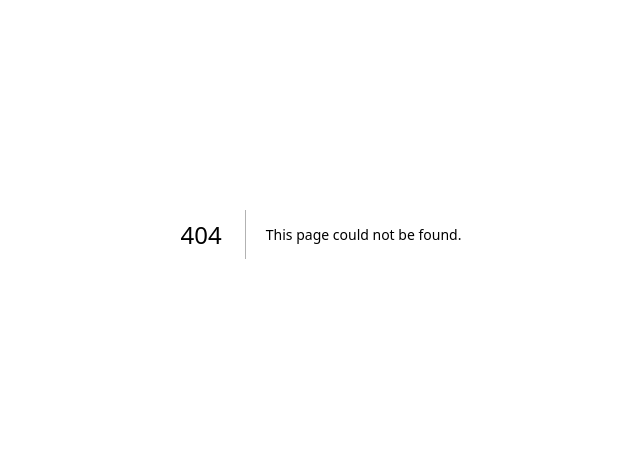
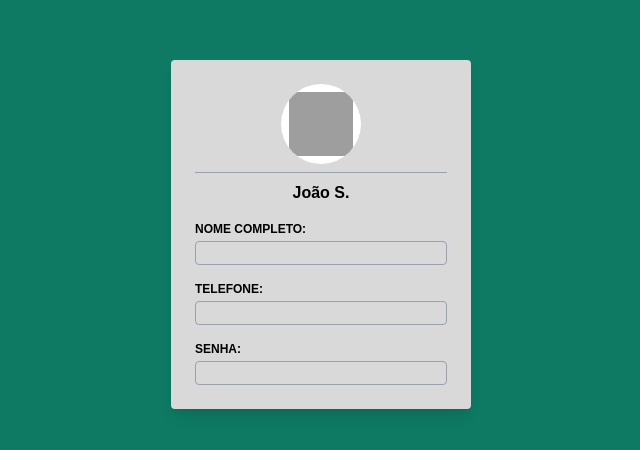
Before and after one commit to Bruno-DevBack/TCC_ADS_ETEC, a Next.js app in the folder Renix/: page /profile in a window 1280 px wide. Before the commit this address had no page. Shown: the part 166-616 px from the top of the page, without its empty margins (319-959 px from the left). Built offline with nearby package versions, Linux system fonts and the light colour scheme; grey boxes are pictures that could not be loaded.

Commit message:
Inicio ProfilePage

```diff
--- /dev/null
+++ b/Renix/src/app/profile/page.tsx
@@ -0,0 +1,66 @@
+export default function ProfilePage() {
+  return (
+    <div className="min-h-screen bg-[#0e7a63] flex items-center justify-center">
+      <div className="bg-[#d9d9d9] w-[300px] p-6 rounded flex flex-col items-center shadow-lg">
+        {/* Avatar */}
+        <div className="w-20 h-20 rounded-full bg-white flex items-center justify-center mb-2 overflow-hidden">
+          <img
+            src="/avatar-placeholder.png"
+            alt="Avatar"
+            className="w-16 h-16 object-cover"
+          />
+        </div>
+
+        {/* Nome */}
+        <h2 className="text-black font-semibold mb-4 border-t border-gray-400 w-full text-center pt-2">
+          João S.
+        </h2>
+
+        {/* Formulário */}
+        <form className="w-full text-left space-y-4">
+          <div>
+            <label
+              htmlFor="nome"
+              className="text-xs font-bold text-black block mb-1"
+            >
+              NOME COMPLETO:
+            </label>
+            <input
+              id="nome"
+              type="text"
+              className="w-full h-6 px-2 border border-gray-400 rounded text-sm"
+            />
+          </div>
+
+          <div>
+            <label
+              htmlFor="telefone"
+              className="text-xs font-bold text-black block mb-1"
+            >
+              TELEFONE:
+            </label>
+            <input
+              id="telefone"
+              type="tel"
+              className="w-full h-6 px-2 border border-gray-400 rounded text-sm"
+            />
+          </div>
+
+          <div>
+            <label
+              htmlFor="senha"
+              className="text-xs font-bold text-black block mb-1"
+            >
+              SENHA:
+            </label>
+            <input
+              id="senha"
+              type="password"
+              className="w-full h-6 px-2 border border-gray-400 rounded text-sm"
+            />
+          </div>
+        </form>
+      </div>
+    </div>
+  );
+}
```
